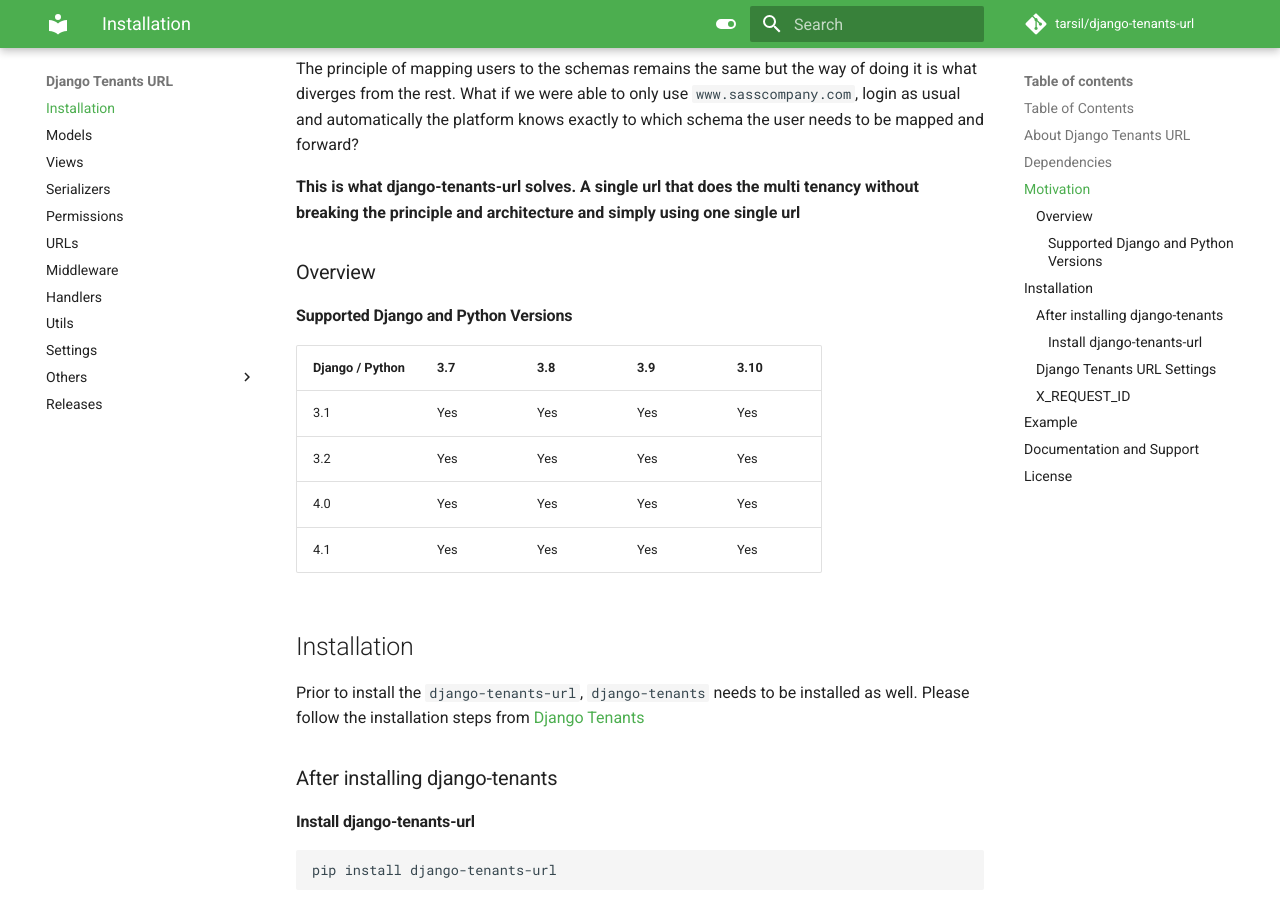
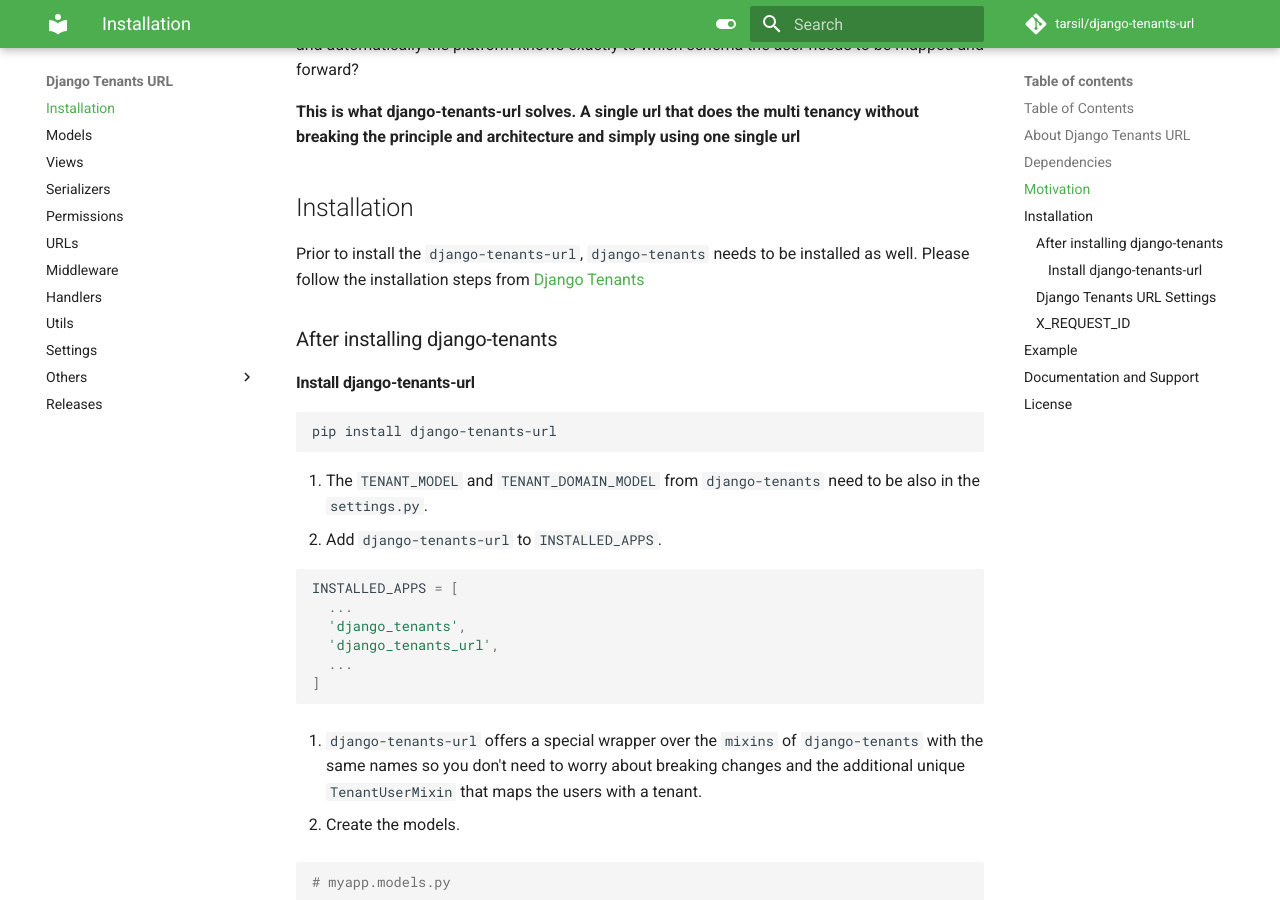
Before and after one commit to tarsil/django-tenants-url, an MkDocs documentation site: the page built from docs/index.md, in a window 1280 px wide and 900 px high, scrolled down 2145 px. Built offline with MkDocs 1.6.1 and Material for MkDocs 9.7.7, drawn with Linux system fonts in a browser that asks for light colours; comment, search, counter and statistics services are not loaded; some of the changed text lies outside the part shown.

Commit message:
Update documentation

```diff
--- a/docs/index.md
+++ b/docs/index.md
@@ -17,8 +17,6 @@
    - [About Django Tenants URL](#about-django-tenants-url)
    - [Dependencies](#dependencies)
    - [Motivation](#motivation)
-      - [Overview](#overview)
-         - [Supported Django and Python Versions](#supported-django-and-python-versions)
    - [Installation](#installation)
       - [After installing django-tenants](#after-installing-django-tenants)
          - [Install django-tenants-url](#install-django-tenants-url)
@@ -90,17 +88,6 @@
 
 **This is what django-tenants-url solves. A single url that does the multi tenancy
 without breaking the principle and architecture and simply using one single url**
-
-### Overview
-
-#### Supported Django and Python Versions
-
-| Django / Python | 3.7 | 3.8 | 3.9 | 3.10 |
-| --------------- | --- | --- | --- | ---- |
-| 3.1             | Yes | Yes | Yes | Yes  |
-| 3.2             | Yes | Yes | Yes | Yes  |
-| 4.0             | Yes | Yes | Yes | Yes  |
-| 4.1             | Yes | Yes | Yes | Yes  |
 
 ## Installation
 
--- a/setup.py
+++ b/setup.py
@@ -62,7 +62,7 @@
     include_package_data=True,
     install_requires=[
         "bleach>=4.1.0",
-        "django>=2.2",
+        "django>=2.2,<4.1",
         "pytz",
         "djangorestframework>=3.13.1",
         "django-tenants>=3.4.2",
```
Also changed, not shown: README.md (+0 -13 lines), 2 other files.
